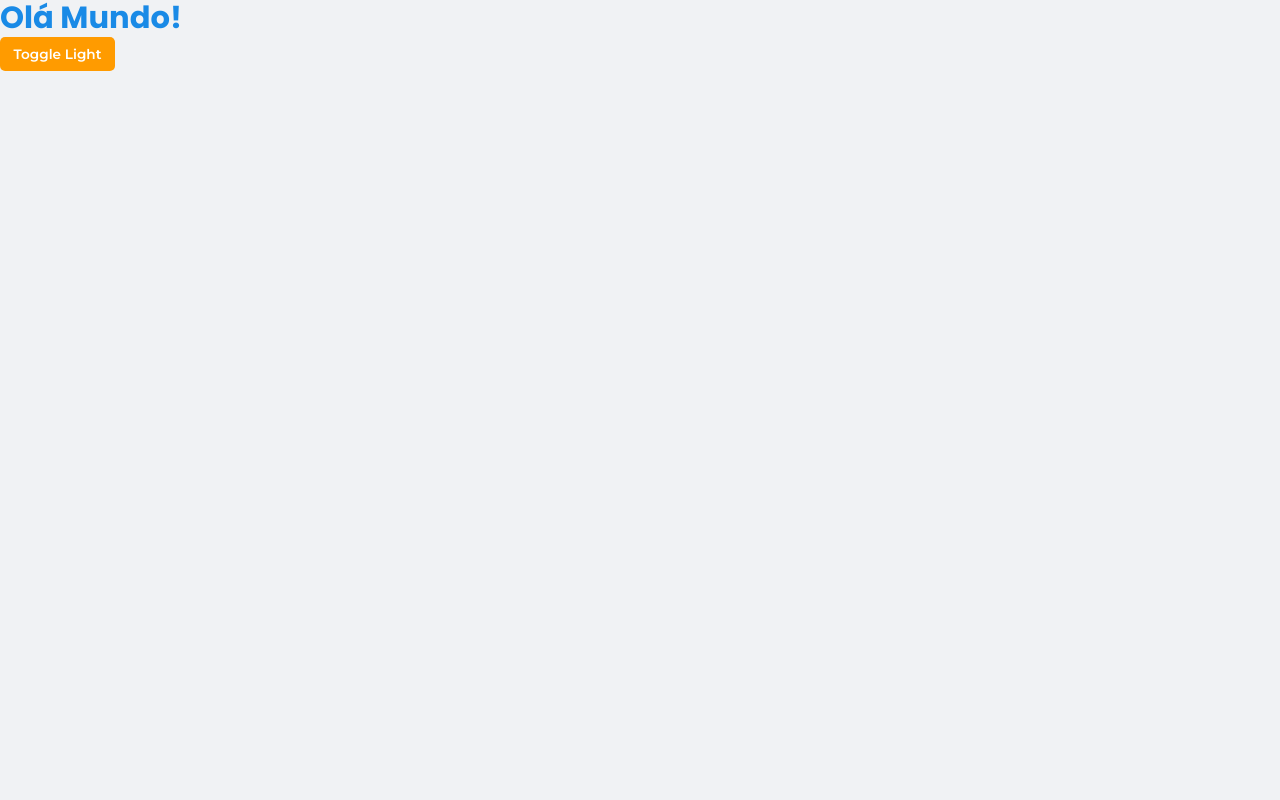
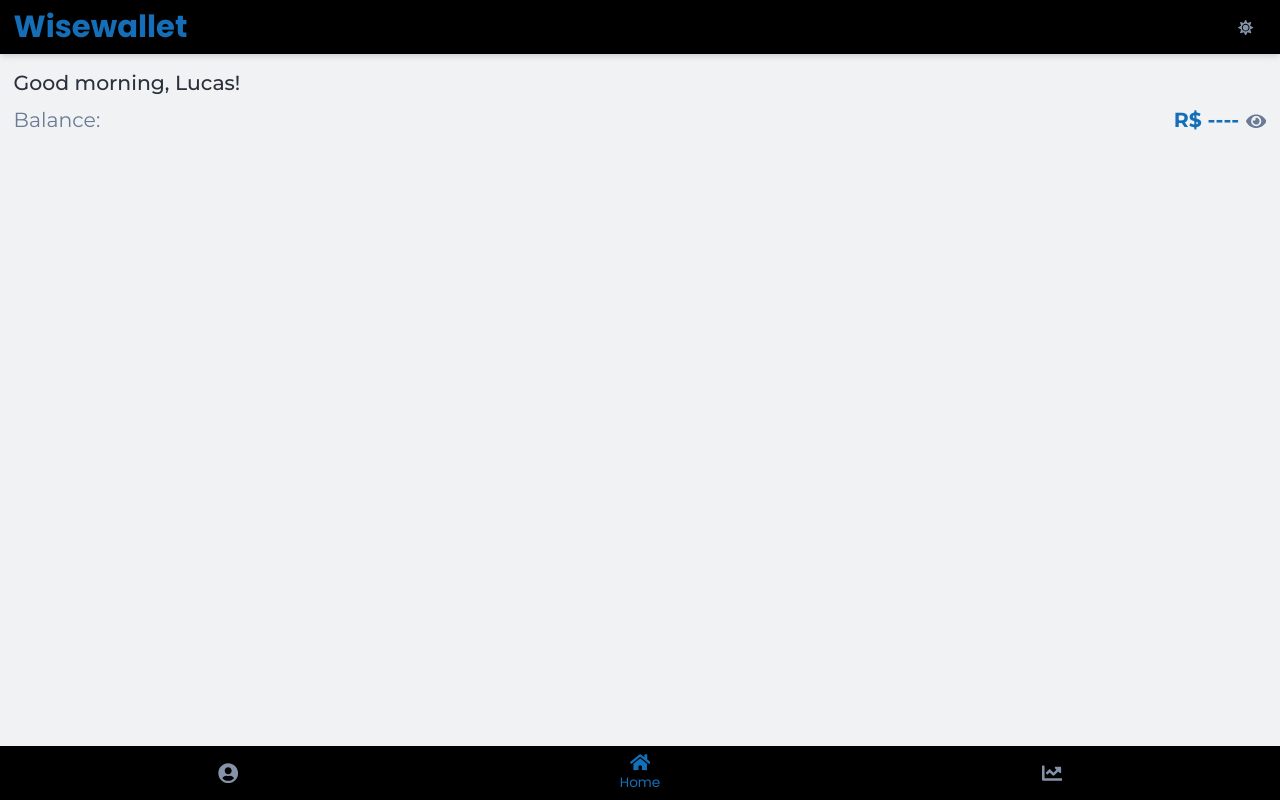
Before and after one commit to Quinhas/Wisewallet, a Next.js app: page / in a window 1280 px wide. Built offline with nearby package versions, Linux system fonts and the light colour scheme.

Commit message:
Header and Tabs components

```diff
--- a/package.json
+++ b/package.json
@@ -16,7 +16,8 @@
     "framer-motion": "^4",
     "next": "10.2.0",
     "react": "17.0.2",
-    "react-dom": "17.0.2"
+    "react-dom": "17.0.2",
+    "react-icons": "^4.2.0"
   },
   "devDependencies": {
     "@babel/core": "^7.14.0",
--- /dev/null
+++ b/src/components/Navbar/index.tsx
@@ -0,0 +1,15 @@
+import { useColorMode } from "@chakra-ui/color-mode";
+import { Flex, Heading } from "@chakra-ui/layout";
+import { ToggleTheme } from "../ToggleTheme";
+
+export function Navbar() {
+  const { colorMode } = useColorMode();
+  return (
+    <>
+      <Flex position={'sticky'} w={'full'} top={0} align={'center'} px={'1rem'} h={'4rem'} backgroundColor={colorMode === 'light' ? 'white' : 'black'} shadow={'md'} justify={'space-between'}>
+        <Heading color={'primary.600'}>Wisewallet</Heading>
+        <ToggleTheme />
+      </Flex>
+    </>
+  )
+}
--- /dev/null
+++ b/src/components/Tabs/index.tsx
@@ -0,0 +1,72 @@
+import { useColorMode } from "@chakra-ui/color-mode";
+import Icon from "@chakra-ui/icon";
+import { Flex, Text } from "@chakra-ui/layout";
+import { FaUserCircle, FaHome, FaChartLine } from "react-icons/fa";
+import Link from "next/link";
+import { useRouter } from "next/router";
+
+export function Tabs() {
+  const { colorMode } = useColorMode();
+  const router = useRouter();
+
+  const tabs = [
+    {
+      icon: FaUserCircle,
+      text: "Profile",
+      href: "/profile",
+    },
+    {
+      icon: FaHome,
+      text: "Home",
+      href: "/",
+    },
+    {
+      icon: FaChartLine,
+      text: "History",
+      href: "/history",
+    },
+  ];
+
+  return (
+    <>
+      <Flex
+        position={"fixed"}
+        w={"full"}
+        bottom={0}
+        align={"center"}
+        px={"2rem"}
+        h={"4rem"}
+        backgroundColor={colorMode === "light" ? "white" : "black"}
+        shadow={"md"}
+        justify={"space-between"}
+      >
+        {tabs.map((tab) => {
+          return (
+            <Link href={tab.href} key={tab.href}>
+              <Flex
+                direction="column"
+                flexGrow={1}
+                flexShrink={1}
+                align="center"
+                cursor="pointer"
+                color={
+                  router.pathname === tab.href ? "primary.600" : "gray.400"
+                }
+                transition={"0.2s ease"}
+                _hover={{ color: "primary.500" }}
+                _active={{ color: "primary.700" }}
+              >
+                <Icon as={tab.icon} w={"1.5rem"} h={"1.5rem"} />
+                {router.pathname === tab.href && (
+                  <Text fontFamily={"heading"} fontSize={"1rem"}>
+                    {tab.text}
+                  </Text>
+                )}
+              </Flex>
+            </Link>
+          );
+        })}
+      </Flex>
+    </>
+  );
+}
--- a/src/components/ToggleTheme/index.tsx
+++ b/src/components/ToggleTheme/index.tsx
@@ -1,13 +1,17 @@
-import { Button } from "@chakra-ui/button"
-import { useColorMode } from "@chakra-ui/color-mode"
+import { Button, IconButton } from "@chakra-ui/button";
+import { useColorMode } from "@chakra-ui/color-mode";
+import { FaMoon, FaSun } from "react-icons/fa";
 
 export function ToggleTheme() {
-  const { colorMode, toggleColorMode } = useColorMode()
+  const { colorMode, toggleColorMode } = useColorMode();
   return (
-    <header>
-      <Button colorScheme={'complementary'} onClick={toggleColorMode}>
-        Toggle {colorMode === "light" ? "Dark" : "Light"}
-      </Button>
-    </header>
-  )
+    <IconButton
+      aria-label="Toggle theme"
+      icon={colorMode === "light" ? <FaMoon /> : <FaSun />}
+      onClick={toggleColorMode}
+      variant={'ghost'}
+      size="lg"
+      color="gray.400"
+    />
+  );
 }
--- a/src/pages/_app.tsx
+++ b/src/pages/_app.tsx
@@ -1,10 +1,14 @@
 import { ChakraProvider } from "@chakra-ui/react";
+import { Navbar } from "../components/Navbar";
+import { Tabs } from "../components/Tabs";
 import theme from '../styles/theme';
 
 function MyApp({ Component, pageProps }) {
   return (
     <ChakraProvider theme={theme}>
-      <Component {...pageProps} />
+      <Navbar/>
+        <Component {...pageProps} />
+      <Tabs/>
     </ChakraProvider>
   );
 }
--- a/src/pages/index.tsx
+++ b/src/pages/index.tsx
@@ -1,11 +1,23 @@
-import { Heading } from "@chakra-ui/layout";
-import { ToggleTheme } from "../components/ToggleTheme";
+import Icon from "@chakra-ui/icon";
+import { Flex, Text } from "@chakra-ui/layout";
+import { useState } from "react";
+import { FaEye, FaEyeSlash } from 'react-icons/fa'
 
 export default function Home() {
+  const [showValues, setShowValues] = useState(false);
+
   return (
-    <>
-      <Heading color={'primary.500'}>Olá Mundo!</Heading>
-      <ToggleTheme/>
-    </>
-  )
+    <Flex py={"1rem"} direction="column" gridGap={'1.5rem'}>
+      <Flex direction="column" gridGap={'0.5rem'} px={'1rem'}>
+        <Text fontWeight="medium" fontSize={'1.5rem'} >Good morning, Lucas!</Text>
+        <Flex justify={'space-between'} fontSize={'1.5rem'}>
+          <Text color={'gray.500'}>Balance:</Text>
+          <Flex align={'center'} gridGap={'0.5rem'}>
+            <Text color={'primary.600'} fontWeight="bold">R$ {showValues ? '128,12' : '----'}</Text>
+            <Icon as={showValues ? FaEyeSlash : FaEye} color={'gray.500'} _hover={{color: 'gray.600'}} _active={{color: 'primary.600'}} onClick={() => setShowValues(!showValues)}/>
+          </Flex>
+        </Flex>
+      </Flex>
+    </Flex>
+  );
 }
--- a/src/styles/theme.ts
+++ b/src/styles/theme.ts
@@ -6,7 +6,7 @@ const theme = extendTheme({
   ...global,
   config: {
     initialColorMode: "light",
-    useSystemColorMode: true,
+    useSystemColorMode: false,
   },
   fonts: {
     body: "Montserrat, sans-serif",
--- a/tsconfig.json
+++ b/tsconfig.json
@@ -6,11 +6,6 @@
       "dom.iterable",
       "esnext"
     ],
-    "baseUrl": "./src/",
-    "paths": {
-      "@components": ["components/*"],
-      "@styles": ["styles/*"]
-    },
     "allowJs": true,
     "skipLibCheck": true,
     "strict": false,
```
Also changed, not shown: src/pages/_error.tsx (added, +35 -0 lines), 2 other files (tests, documents, lock files or other folders).
